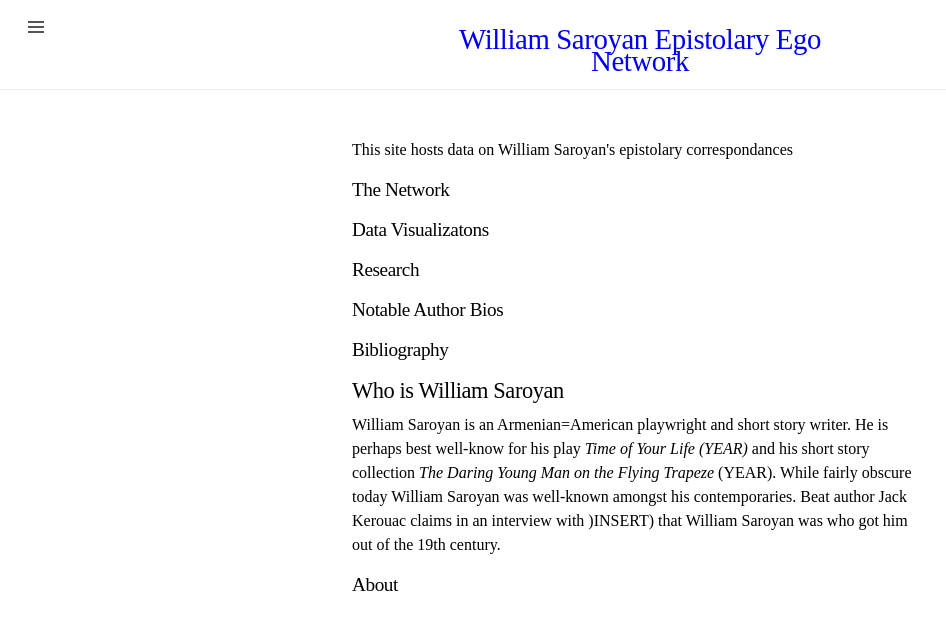
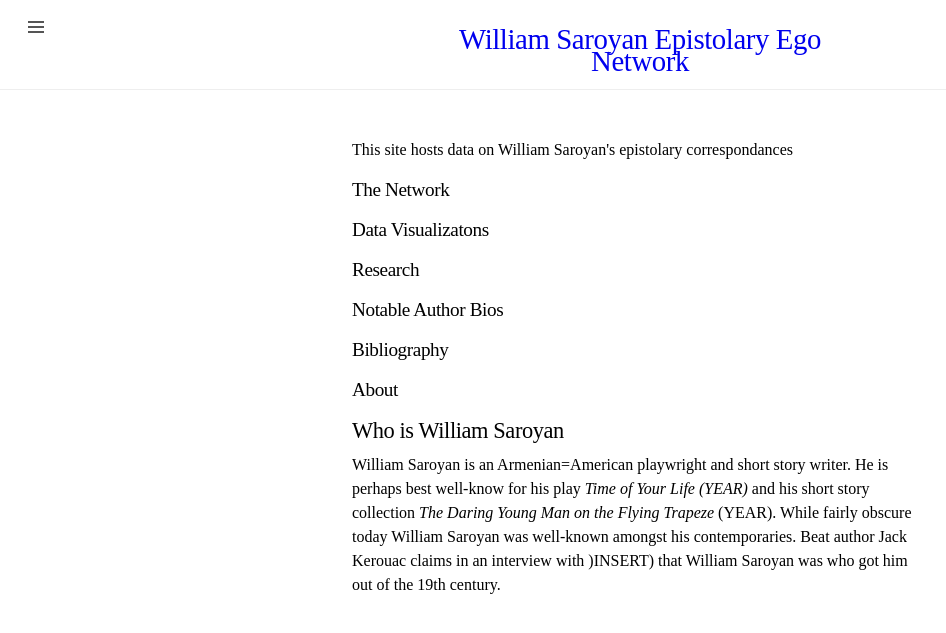
Before and after one commit to alyssa-jorgensen/williamsaroyannetwork, a Jekyll site: the page built from index.markdown, in a window 1280 px wide. Shown: the top 633 px of the page, without its empty margins (0-946 px from the left). Built offline with Jekyll 4.4.1, drawn with Linux system fonts in a browser that asks for light colours.

```diff
--- a/index.markdown
+++ b/index.markdown
@@ -13,8 +13,8 @@ layout: default
 <h2>Research</h2>
 <h2>Notable Author Bios</h2>
 <h2>Bibliography</h2>
+<h2>About</h2>
+
 
 <h1>Who is William Saroyan</h1>
 <p>William Saroyan is an Armenian=American playwright and short story writer. He is perhaps best well-know for his play <em>Time of Your Life (YEAR)</em> and his short story collection <em>The Daring Young Man on the Flying Trapeze</em> (YEAR). While fairly obscure today William Saroyan was well-known amongst his contemporaries. Beat author Jack Kerouac claims in an interview with )INSERT) that William Saroyan was who got him out of the 19th century.</p>
-
-<h2>About</h2>
```
